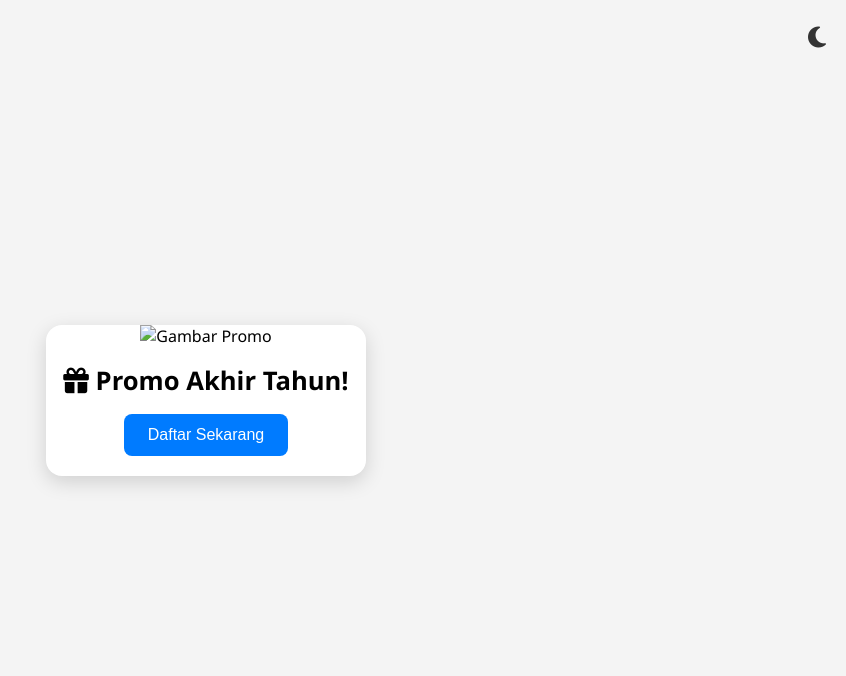
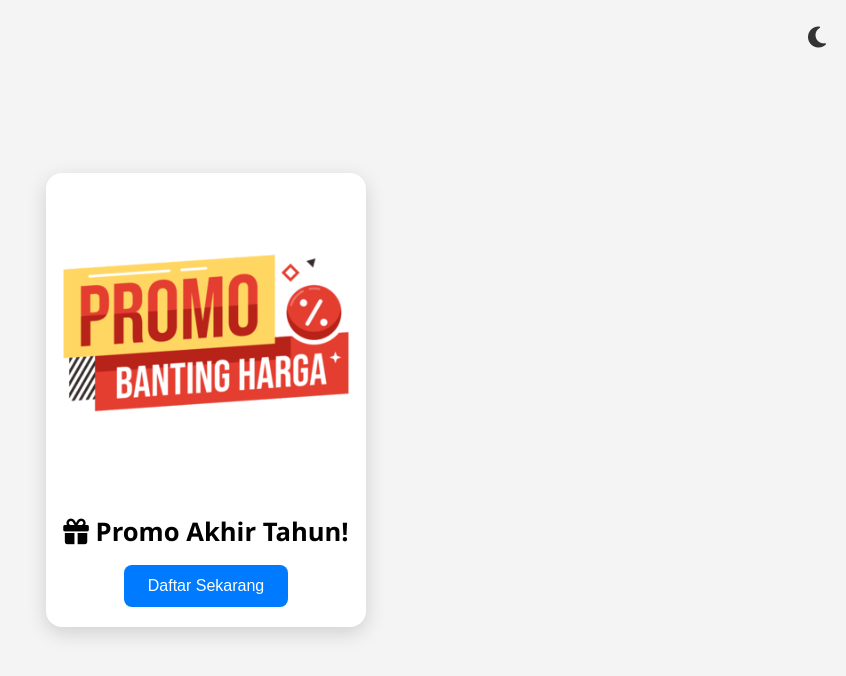
Before and after one commit to arielel022/PerancanganWeb-DesainGrafis-BisDigg, a plain HTML site: page index.html in a window 1280 px wide. Shown: the whole page, without its empty margins (434-1280 px from the left). Drawn offline with nearby package versions, Linux system fonts and the light colour scheme.

Commit message:
Update index.html

```diff
--- a/index.html
+++ b/index.html
@@ -143,7 +143,7 @@
 
   <div class="container">
     <div class="promo-card" data-aos="zoom-in">
-      <img src="promo.png" alt="Gambar Promo">
+      <img src="assets/promo.png" alt="Gambar Promo">
       <h2><i class="fa-solid fa-gift"></i> Promo Akhir Tahun!</h2>
       <button onclick="openModal()">
         Daftar Sekarang
```
